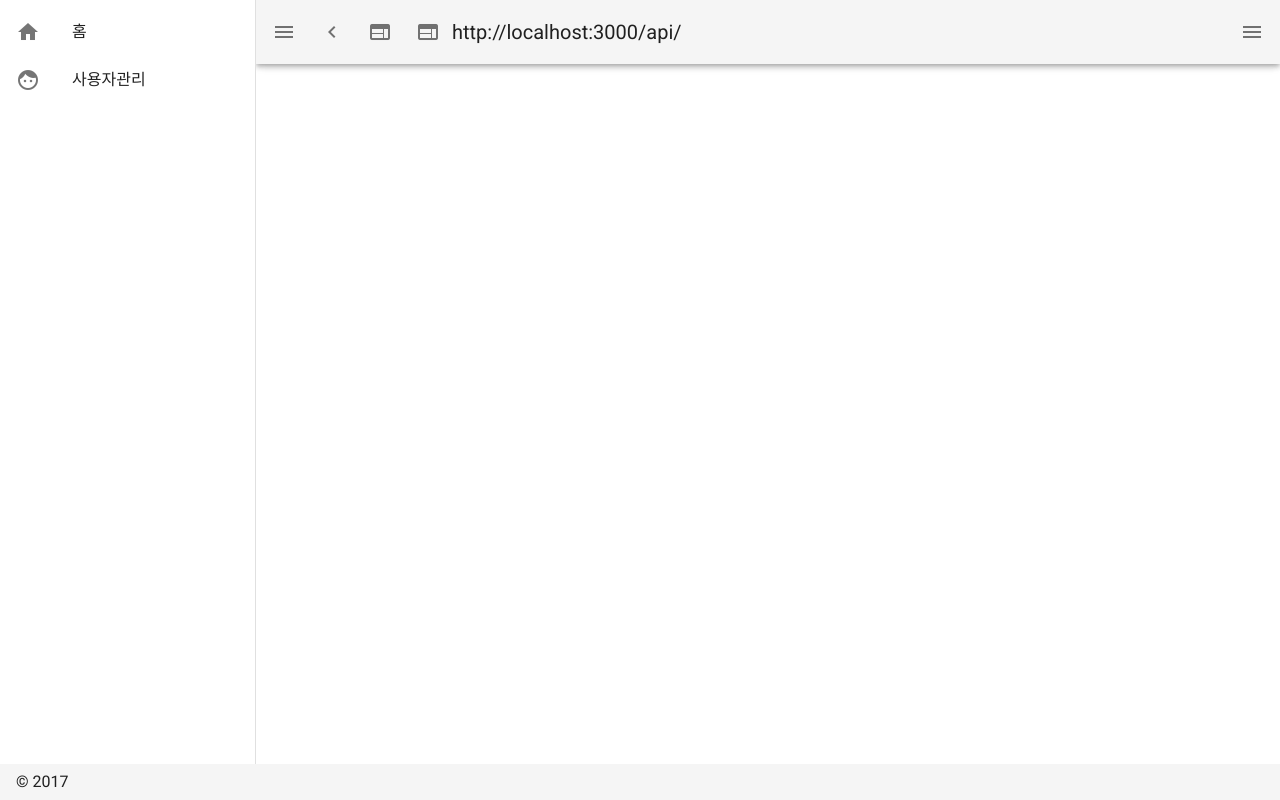
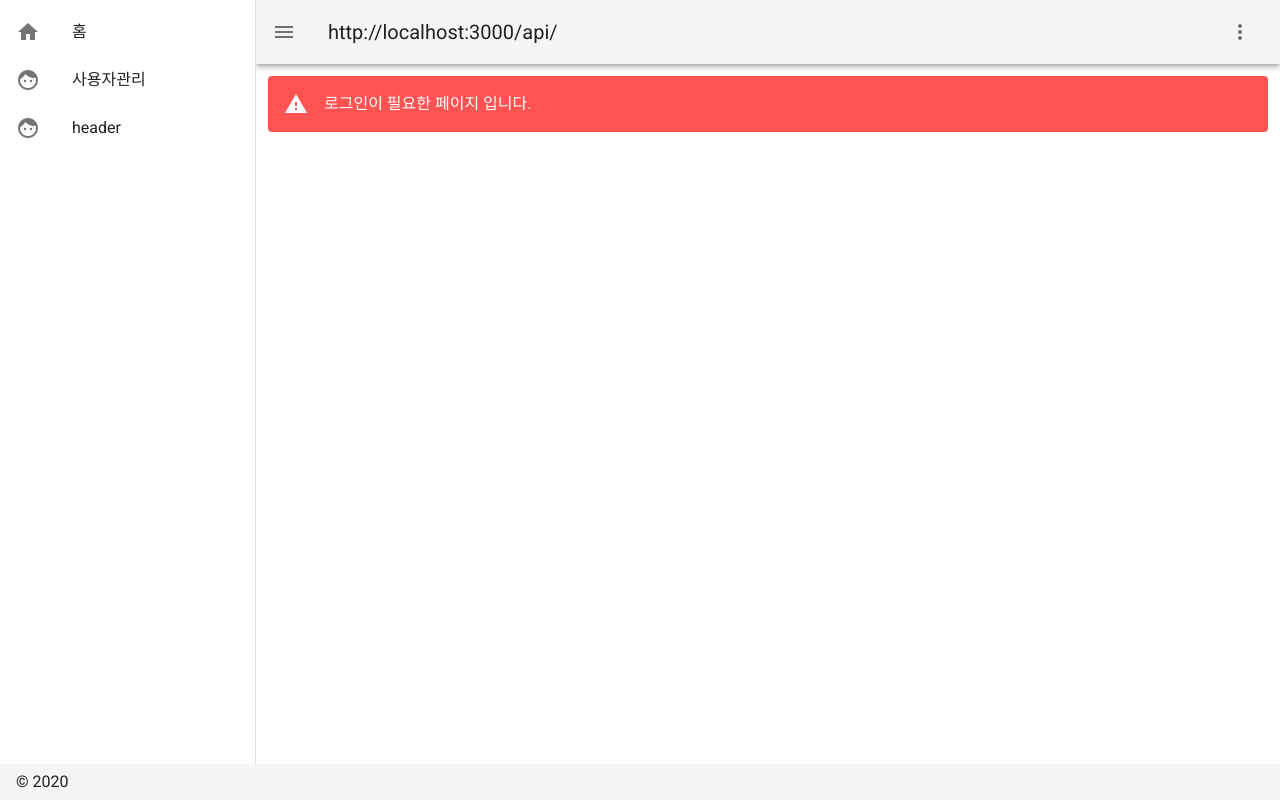
Before and after one commit to qkrwlgh91/nemv, a Vue app in the folder fe/: page /block in a window 1280 px wide. Built offline with nearby package versions, Linux system fonts and the light colour scheme.

Commit message:
네비게이션 가드

```diff
--- a/fe/src/App.vue
+++ b/fe/src/App.vue
@@ -2,8 +2,6 @@
   <v-app>
     <v-navigation-drawer
       persistent
-      :mini-variant="miniVariant"
-      :clipped="clipped"
       v-model="drawer"
       enable-resize-watcher
       fixed
@@ -27,45 +25,36 @@
     </v-navigation-drawer>
     <v-app-bar
       app
-      :clipped-left="clipped"
     >
       <v-app-bar-nav-icon @click.stop="drawer = !drawer"></v-app-bar-nav-icon>
-      <v-btn icon @click.stop="miniVariant = !miniVariant">
-        <v-icon v-html="miniVariant ? 'chevron_right' : 'chevron_left'"></v-icon>
-      </v-btn>
-      <v-btn icon @click.stop="clipped = !clipped">
-        <v-icon>web</v-icon>
-      </v-btn>
-      <v-btn icon @click.stop="fixed = !fixed">
-        <v-icon>web</v-icon>
-      </v-btn>
       <v-toolbar-title v-text="title"></v-toolbar-title>
       <v-spacer></v-spacer>
-      <v-btn icon @click.stop="rightDrawer = !rightDrawer">
-        <v-icon>menu</v-icon>
-      </v-btn>
+      <v-toolbar-items>
+        <v-menu bottom left>
+          <template v-slot:activator="{ on }">
+            <v-btn
+              icon
+              v-on="on"
+            >
+              <v-icon>more_vert</v-icon>
+            </v-btn>
+          </template>
+          <v-list>
+            <v-list-item @click="$router.push('sign')">
+              <v-list-item-title>로그인</v-list-item-title>
+            </v-list-item>
+            <v-list-item @click="signOut">
+              <v-list-item-title>로그아웃</v-list-item-title>
+            </v-list-item>
+          </v-list>
+        </v-menu>
+      </v-toolbar-items>
     </v-app-bar>
     <v-content>
       <router-view/>
     </v-content>
-    <v-navigation-drawer
-      temporary
-      :right="right"
-      v-model="rightDrawer"
-      fixed
-      app
-    >
-      <v-list>
-        <v-list-item @click="right = !right">
-          <v-list-item-action>
-            <v-icon>compare_arrows</v-icon>
-          </v-list-item-action>
-          <v-list-item-title>Switch drawer (click me)</v-list-item-title>
-        </v-list-item>
-      </v-list>
-    </v-navigation-drawer>
-    <v-footer :fixed="fixed" app>
-      <span>&copy; 2017</span>
+    <v-footer fixed app>
+      <span>&copy; 2020</span>
     </v-footer>
   </v-app>
 </template>
@@ -75,9 +64,7 @@ export default {
   name: 'App',
   data () {
     return {
-      clipped: false,
-      drawer: true,
-      fixed: false,
+      drawer: null,
       items: [{
         icon: 'home',
         title: '홈',
@@ -91,11 +78,23 @@ export default {
         to: {
           path: '/user'
         }
+      },
+      {
+        icon: 'face',
+        title: 'header',
+        to: {
+          path: '/header'
+        }
       }],
-      miniVariant: false,
-      right: true,
-      rightDrawer: false,
       title: this.$apiRootPath // 'Vuetify.js'
+    }
+  },
+  mounted () {
+  },
+  methods: {
+    signOut () {
+      localStorage.removeItem('token')
+      this.$router.push('/')
     }
   }
 }
--- a/fe/src/router/index.js
+++ b/fe/src/router/index.js
@@ -4,7 +4,10 @@ import Home from '../views/Home.vue'
 
 Vue.use(VueRouter)
 
-const routes = [
+export default new VueRouter({
+  mode: 'history',
+  base: process.env.BASE_URL,
+  routes: [
     {
       path: '/',
       name: 'Home',
@@ -20,20 +23,28 @@ const routes = [
     },
     {
       path: '/header',
-    name: '헤더',
-    component: () => import('../views/header.vue')
+      name: 'header',
+      component: () => import('../views/header.vue'),
+      // beforeEnter: authCheck
+      beforeEnter: (to, from, next) => {
+        console.log(to)
+        console.log(from)
+        if (!localStorage.getItem('token')) return next('block')
+        next()
+      }
+    },
+    {
+      path: '/block',
+      name: '차단',
+      component: () => import('../views/block.vue')
     },
     {
       path: '/sign',
       name: '로그인',
-    component: () => import('../views/sign.vue')
+      // route level code-splitting
+      // this generates a separate chunk (about.[hash].js) for this route
+      // which is lazy-loaded when the route is visited.
+      component: () => import(/* webpackChunkName: "about" */ '../views/sign.vue')
     }
   ]
-
-const router = new VueRouter({
-  mode: 'history',
-  base: process.env.BASE_URL,
-  routes
 })
-
-export default router
--- /dev/null
+++ b/fe/src/views/block.vue
@@ -0,0 +1,7 @@
+<template>
+  <v-container>
+    <v-alert type="error" :value="true">
+      로그인이 필요한 페이지 입니다.
+    </v-alert>
+  </v-container>
+</template>
--- a/fe/src/views/sign.vue
+++ b/fe/src/views/sign.vue
@@ -73,7 +73,7 @@ export default {
         .then(r => {
           if (!r.data.success) return console.error(r.data.msg)
           localStorage.setItem('token', r.data.token)
-          this.$router.push('/header')
+          this.$router.push('/')
           // location.href('/header')
         })
         .catch(e => console.error(e.message))
```
Lines whose indentation alone changed are shown as unchanged.
